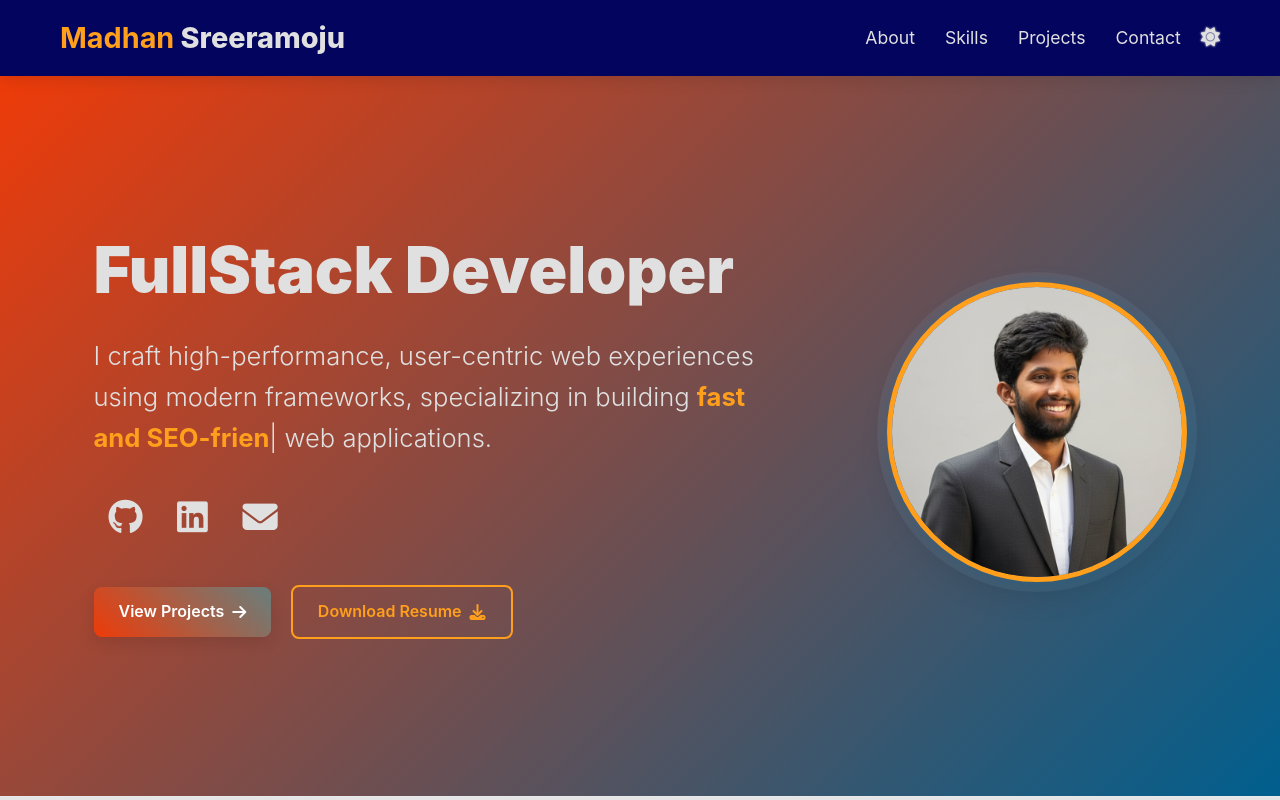
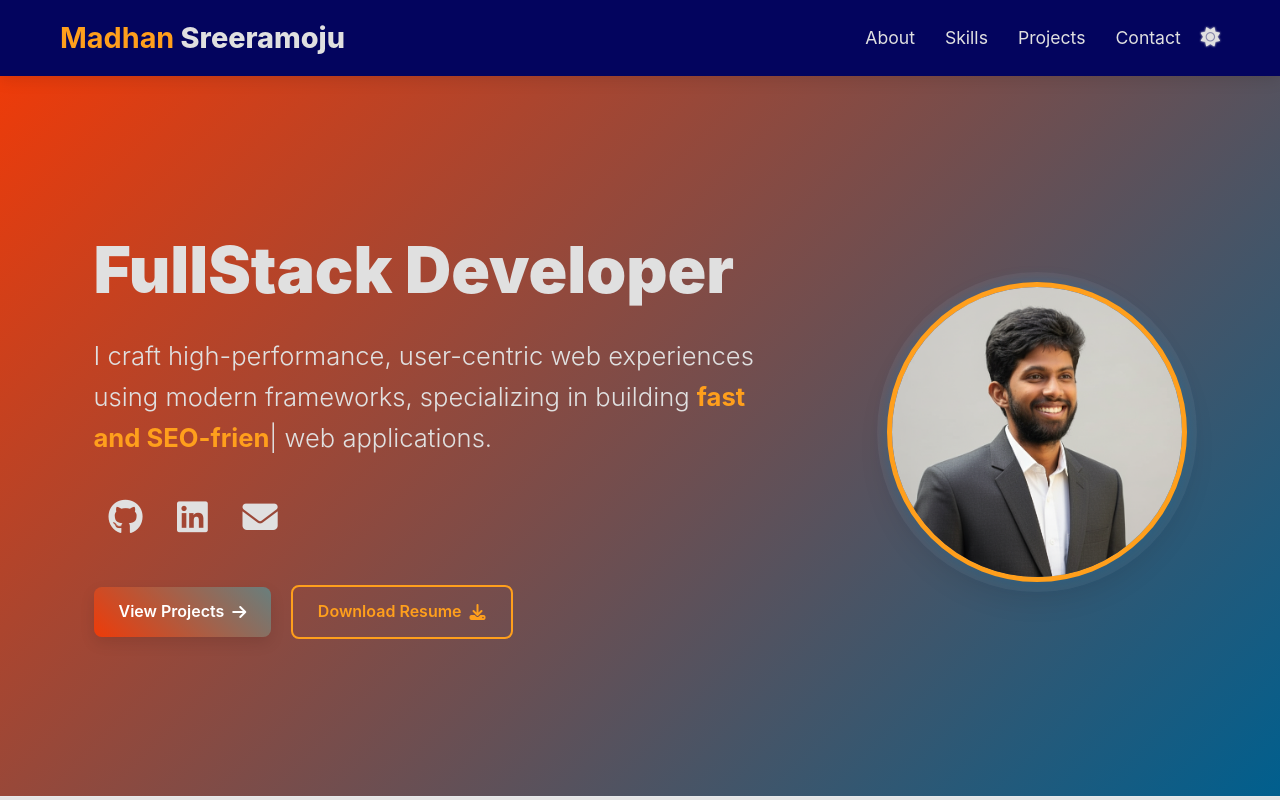
Before and after one commit to sriramojumadhan-ops/Portfolio, a plain HTML site: page index.html in a window 1280 px wide. Shown: the top 800 px of the page. Drawn offline with nearby package versions, Linux system fonts and the light colour scheme.

Commit message:
Update index.html

```diff
--- a/index.html
+++ b/index.html
@@ -73,7 +73,7 @@
             </div>
 
             <div class="hero-image">
-                <img src="https://github.com/sriramojumadhan-ops/Portfolio/blob/main/Gemini_Generated_Image_ewfn2eewfn2eewfn%202.png?raw=true"
+                <img src="https://github.com/sriramojumadhan-ops/Portfolio/blob/main/madhan8.png?raw=true"
                      class="profile-pic"
                      width="300"
                      height="300">
```
